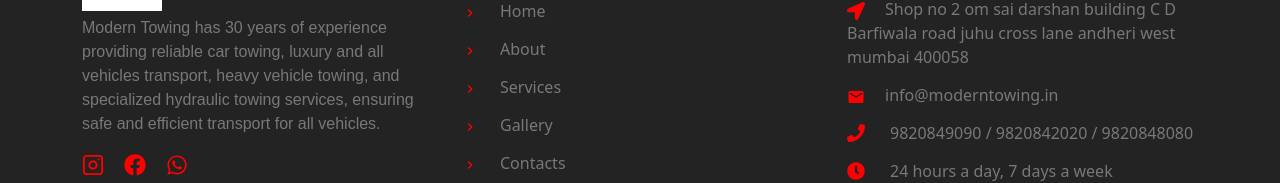
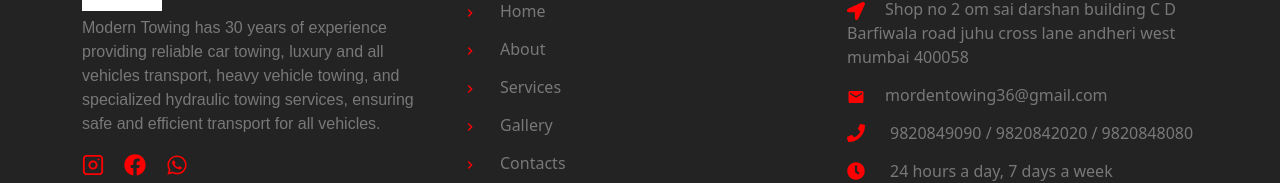
Before and after one commit to ReactNativeAmalgum/towing, a React (Create React App) app: page / in a window 1280 px wide. Shown: the part 4604-4787 px from the top of the page. Built offline with nearby package versions, Linux system fonts and the light colour scheme.

Commit message:
gmail updated

```diff
--- a/src/Components/Routes/Footer.jsx
+++ b/src/Components/Routes/Footer.jsx
@@ -130,7 +130,7 @@
                 <i className="fa fa-envelope highlight fontsize_18" />
                 <div className="media-body greylinks">
                   <MdEmail style={{ color: "#ff0000", marginRight: 20 }} />
-                  <a href="mailto:your@mail.com">info@moderntowing.in</a>
+                  <a href="mailto:your@mail.com">mordentowing36@gmail.com</a>
                 </div>
               </div>
               <div className="media small-teaser custom-small-teaser">
--- a/src/Pages/Inc/ContactSection.jsx
+++ b/src/Pages/Inc/ContactSection.jsx
@@ -185,7 +185,7 @@
               <div className="media-left">
                 <MdEmail className="highlight" />
               </div>
-              <div className="media-body" style={{ paddingRight: 20 }}>info@moderntowing.in</div>
+              <div className="media-body" style={{ paddingRight: 20 }}>mordentowing36@gmail.com</div>
             </div>
             <div className="small-teaser media">
               <div className="media-left">
```
